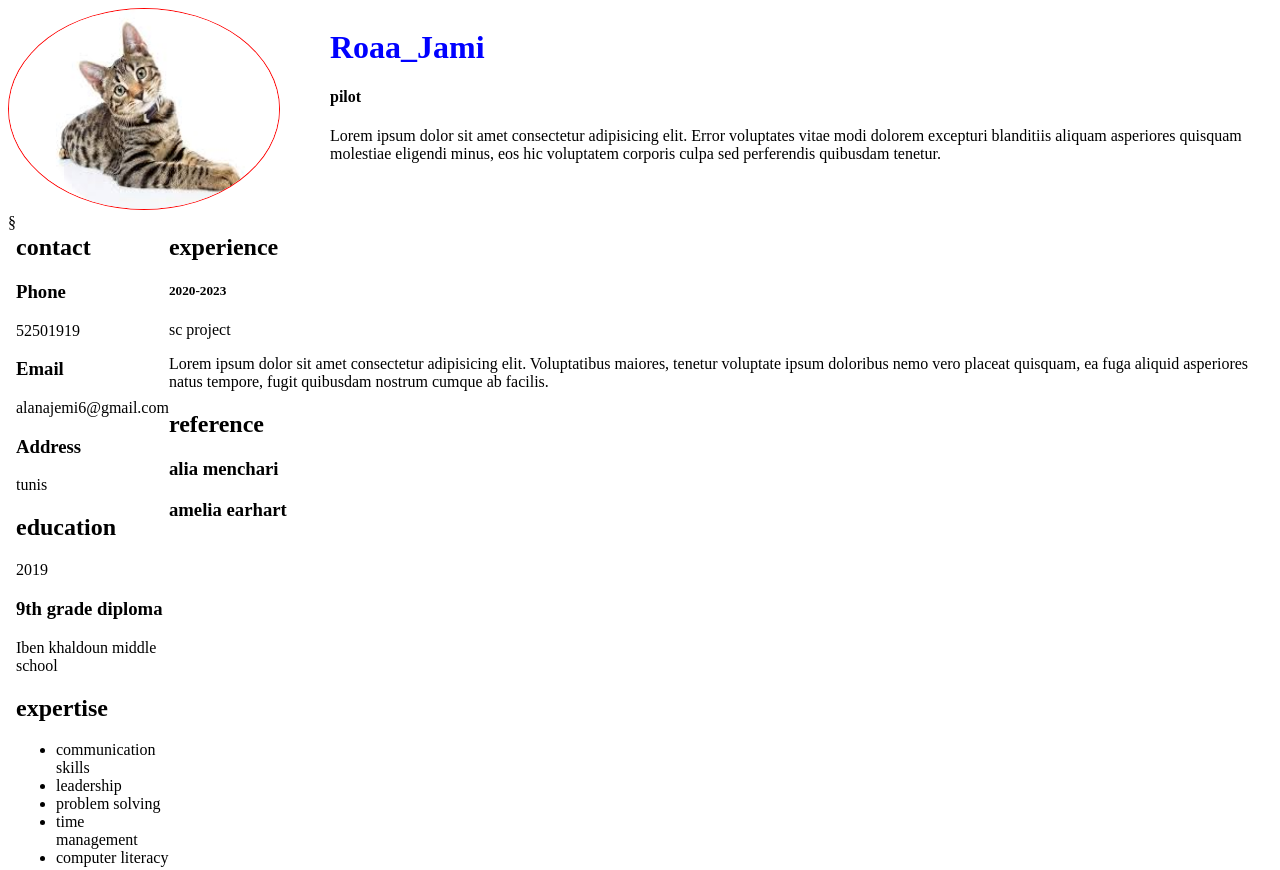
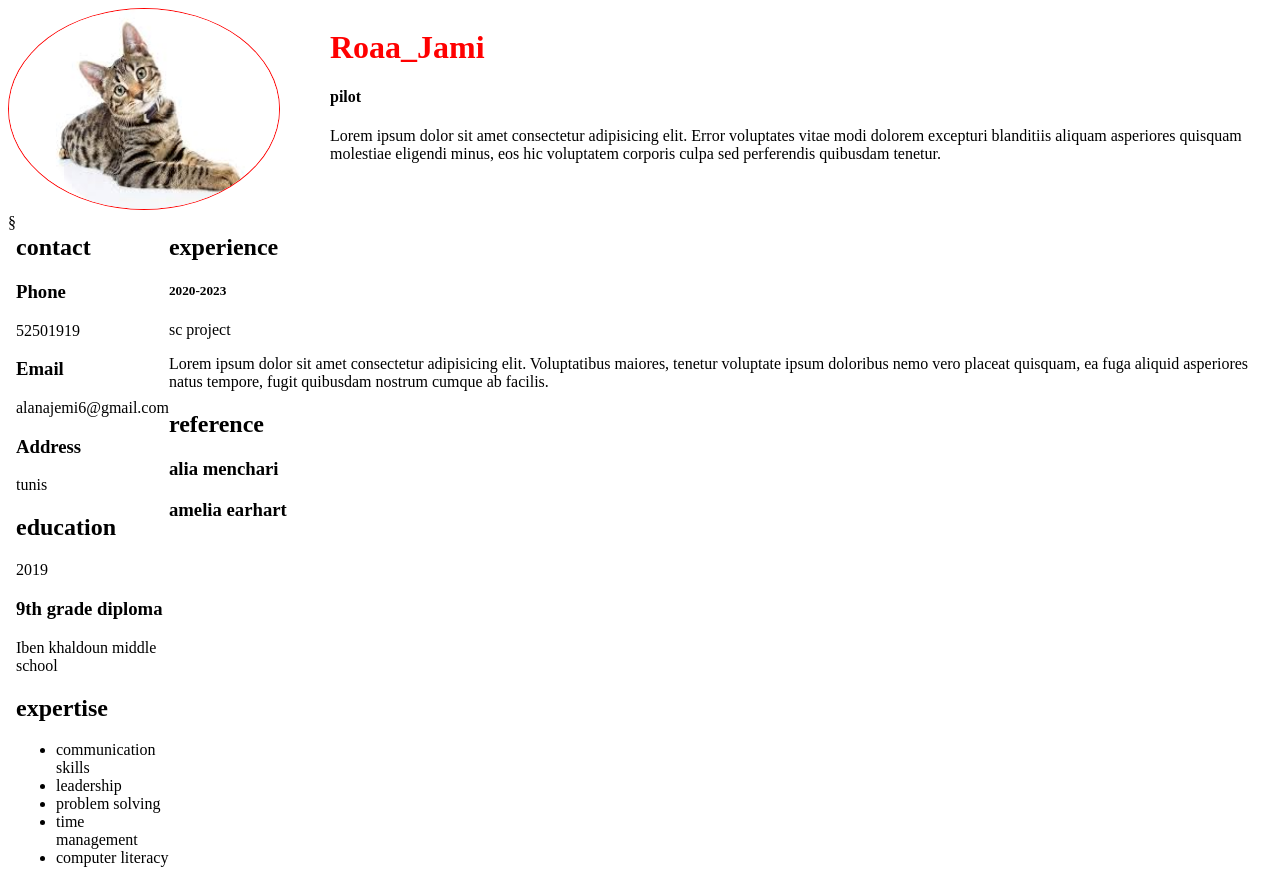
Before and after one commit to Rouajemi/roa, a plain HTML site: page index.html in a window 1280 px wide. Shown: the top 870 px of the page. Drawn offline with Linux system fonts and the light colour scheme.

Commit message:
name color change

```diff
--- a/index.html
+++ b/index.html
@@ -22,7 +22,7 @@
           style="border-radius:  50%;border: 1px solid red">
         </div>
         <div >
-          <h1 class="blue">Roaa_Jami</h1>
+          <h1 style="color: red;">Roaa_Jami</h1>
           <h4>pilot</h4>
           <p>Lorem ipsum dolor sit amet consectetur adipisicing elit. Error voluptates vitae modi dolorem excepturi blanditiis aliquam asperiores quisquam molestiae eligendi minus, eos hic voluptatem corporis culpa sed perferendis quibusdam tenetur.</p>
         </div>
```
